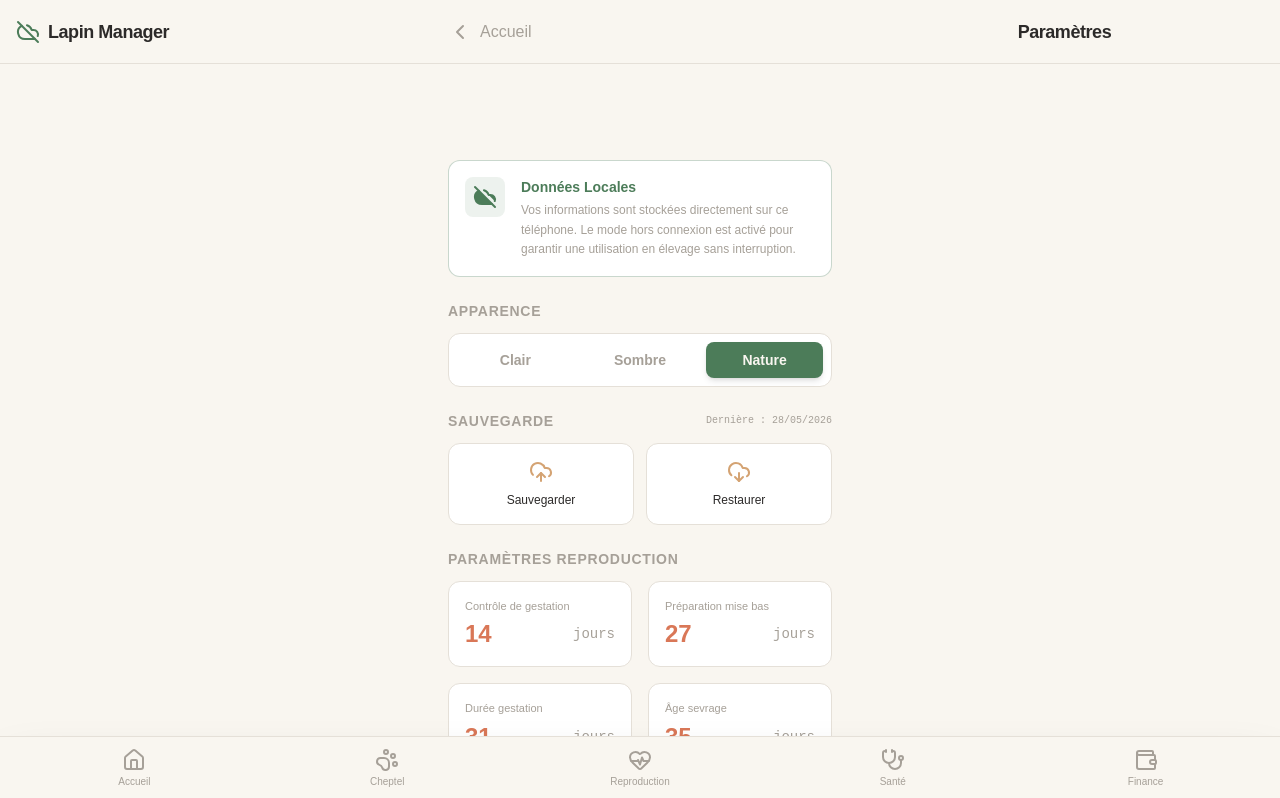
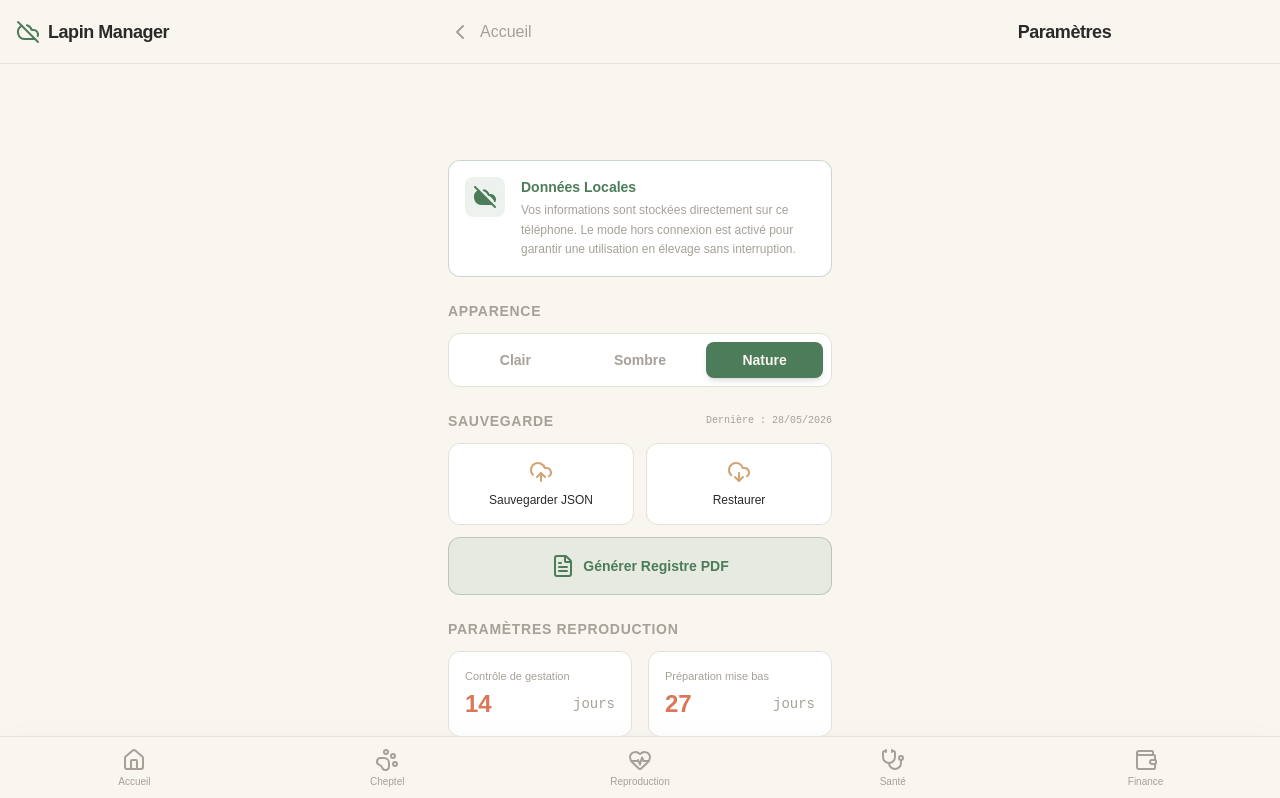
Before and after one commit to layesamake/gestionlapin, a React (Vite) app: page /parametres in a window 1280 px wide. Shown: the top 798 px of the page. Built offline with nearby package versions, Linux system fonts and the light colour scheme.

Commit message:
Feat: Add PDF generation for livestock register and finance

```diff
--- a/package.json
+++ b/package.json
@@ -10,6 +10,8 @@
     "preview": "vite preview"
   },
   "dependencies": {
+    "jspdf": "^4.2.1",
+    "jspdf-autotable": "^5.0.8",
     "lucide-react": "^1.17.0",
     "react": "^19.2.6",
     "react-dom": "^19.2.6",
--- a/src/pages/Parametres.tsx
+++ b/src/pages/Parametres.tsx
@@ -1,7 +1,8 @@
 import React, { useRef } from 'react';
 import { useNavigate } from 'react-router-dom';
-import { ChevronLeft, CloudOff, CloudUpload, CloudDownload, Syringe, RotateCcw, Save } from 'lucide-react';
+import { ChevronLeft, CloudOff, CloudUpload, CloudDownload, Syringe, FileText, RotateCcw, Save } from 'lucide-react';
 import { useStore } from '../store/useStore';
+import { generatePDFRegister } from '../utils/pdfGenerator';
 
 export const Parametres: React.FC = () => {
   const navigate = useNavigate();
@@ -131,7 +132,7 @@ export const Parametres: React.FC = () => {
               className="flex flex-col items-center justify-center p-4 bg-surface border border-border rounded-xl active:scale-[0.98] transition-all hover:bg-border/50"
             >
               <CloudUpload className="w-6 h-6 text-warning mb-2" />
-              <span className="text-xs font-medium">Sauvegarder</span>
+              <span className="text-xs font-medium">Sauvegarder JSON</span>
             </button>
             <button
               onClick={() => fileInputRef.current?.click()}
@@ -146,6 +147,13 @@ export const Parametres: React.FC = () => {
                 accept=".json"
                 onChange={handleImport}
               />
+            </button>
+            <button
+              onClick={generatePDFRegister}
+              className="col-span-2 flex items-center justify-center gap-2 p-4 bg-primary/10 border border-primary/30 rounded-xl active:scale-[0.98] transition-all hover:bg-primary/20 text-primary"
+            >
+              <FileText className="w-6 h-6" />
+              <span className="text-sm font-bold">Générer Registre PDF</span>
             </button>
           </div>
         </section>
--- /dev/null
+++ b/src/utils/pdfGenerator.ts
@@ -0,0 +1,164 @@
+import jsPDF from 'jspdf';
+import autoTable from 'jspdf-autotable';
+import { useStore } from '../store/useStore';
+
+export const generatePDFRegister = () => {
+  const state = useStore.getState();
+  const doc = new jsPDF();
+
+  // Titre
+  doc.setFontSize(20);
+  doc.setTextColor(33, 37, 41);
+  doc.text('Registre d\'élevage - Gestion Lapins', 14, 22);
+
+  // Date et informations
+  doc.setFontSize(10);
+  doc.setTextColor(108, 117, 125);
+  doc.text(`Généré le : ${new Date().toLocaleDateString('fr-FR')} à ${new Date().toLocaleTimeString('fr-FR')}`, 14, 30);
+
+  let currentY = 40;
+
+  // 1. Inventaire du Cheptel
+  doc.setFontSize(14);
+  doc.setTextColor(33, 37, 41);
+  doc.text('1. Inventaire du Cheptel', 14, currentY);
+
+  const cheptelData = state.animals.map(a => [
+    a.id,
+    a.name || '-',
+    a.gender === 'M' ? 'Mâle' : 'Femelle',
+    a.race || '-',
+    a.status,
+    a.location
+  ]);
+
+  autoTable(doc, {
+    startY: currentY + 5,
+    head: [['ID', 'Nom', 'Sexe', 'Race', 'Statut', 'Emplacement']],
+    body: cheptelData,
+    theme: 'striped',
+    headStyles: { fillColor: [40, 167, 69] }, // Brand primary color approx
+    styles: { fontSize: 9 }
+  });
+
+  currentY = (doc as any).lastAutoTable.finalY + 15;
+
+  // 2. Historique des Saillies
+  if (currentY > 250) {
+    doc.addPage();
+    currentY = 20;
+  }
+  doc.setFontSize(14);
+  doc.text('2. Historique des Saillies', 14, currentY);
+
+  const sailliesData = state.saillies.map(s => [
+    s.id.toString(),
+    s.female,
+    s.male,
+    s.date,
+    s.expectedDate || '-',
+    s.status
+  ]);
+
+  autoTable(doc, {
+    startY: currentY + 5,
+    head: [['N°', 'Femelle', 'Mâle', 'Date Saillie', 'Prévu le', 'Statut']],
+    body: sailliesData,
+    theme: 'striped',
+    headStyles: { fillColor: [23, 162, 184] },
+    styles: { fontSize: 9 }
+  });
+
+  currentY = (doc as any).lastAutoTable.finalY + 15;
+
+  // 3. Portées
+  if (currentY > 250) {
+    doc.addPage();
+    currentY = 20;
+  }
+  doc.setFontSize(14);
+  doc.text('3. Suivi des Portées', 14, currentY);
+
+  const porteesData = state.portees.map(p => [
+    p.id,
+    p.female,
+    p.effectif,
+    p.age || '-',
+    p.sevrage || '-',
+    p.status
+  ]);
+
+  autoTable(doc, {
+    startY: currentY + 5,
+    head: [['ID Portée', 'Mère', 'Effectif', 'Âge', 'Sevrage', 'Statut']],
+    body: porteesData,
+    theme: 'striped',
+    headStyles: { fillColor: [255, 193, 7] },
+    styles: { fontSize: 9 }
+  });
+
+  currentY = (doc as any).lastAutoTable.finalY + 15;
+
+  // 4. Bilan Financier (Transactions)
+  if (currentY > 250) {
+    doc.addPage();
+    currentY = 20;
+  }
+  doc.setFontSize(14);
+  doc.text('4. Bilan Financier', 14, currentY);
+
+  const transactionsData = state.transactions.map(t => [
+    new Date(t.date).toLocaleDateString('fr-FR'),
+    t.type === 'INCOME' ? 'Revenu' : 'Dépense',
+    t.category,
+    t.description,
+    `${t.amount} FCFA`
+  ]);
+
+  autoTable(doc, {
+    startY: currentY + 5,
+    head: [['Date', 'Type', 'Catégorie', 'Description', 'Montant']],
+    body: transactionsData,
+    theme: 'striped',
+    headStyles: { fillColor: [108, 117, 125] },
+    styles: { fontSize: 9 },
+    didParseCell: function(data) {
+      if (data.section === 'body' && data.column.index === 1) {
+        if (data.cell.raw === 'Revenu') {
+          data.cell.styles.textColor = [40, 167, 69]; // Vert
+          data.cell.styles.fontStyle = 'bold';
+        } else {
+          data.cell.styles.textColor = [220, 53, 69]; // Rouge
+          data.cell.styles.fontStyle = 'bold';
+        }
+      }
+    }
+  });
+
+  // Somme totale finance
+  const totalRevenus = state.transactions.filter(t => t.type === 'INCOME').reduce((sum, t) => sum + t.amount, 0);
+  const totalDepenses = state.transactions.filter(t => t.type === 'EXPENSE').reduce((sum, t) => sum + t.amount, 0);
+  const solde = totalRevenus - totalDepenses;
+
+  currentY = (doc as any).lastAutoTable.finalY + 10;
+  if (currentY > 270) {
+    doc.addPage();
+    currentY = 20;
+  }
+  doc.setFontSize(11);
+  doc.setTextColor(33, 37, 41);
+  doc.text(`Total Revenus : ${totalRevenus} FCFA`, 14, currentY);
+  doc.text(`Total Dépenses : ${totalDepenses} FCFA`, 14, currentY + 7);
+
+  doc.setFontSize(12);
+  doc.setFont("helvetica", "bold");
+  if (solde >= 0) {
+    doc.setTextColor(40, 167, 69);
+  } else {
+    doc.setTextColor(220, 53, 69);
+  }
+  doc.text(`Solde Global : ${solde} FCFA`, 14, currentY + 16);
+
+  // Sauvegarde
+  doc.save(`registre-elevage-${new Date().toISOString().split('T')[0]}.pdf`);
+};
```
Also changed, not shown: 1 other file (tests, documents, lock files or other folders).
